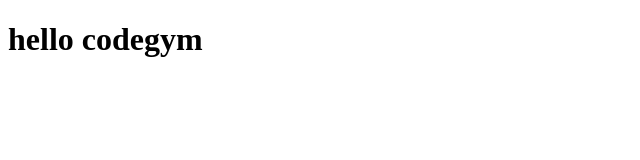
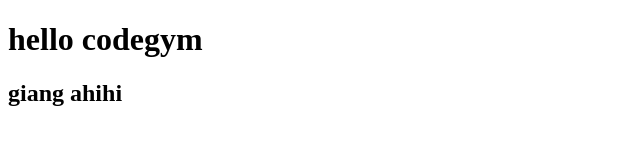
Before and after one commit to giang-1/tet-git, a plain HTML site: page index.html in a window 1280 px wide. Shown: the whole page, without its empty margins (0-640 px from the left). Drawn offline with Linux system fonts and the light colour scheme.

Commit message:
add index.html

```diff
--- a/index.html
+++ b/index.html
@@ -7,5 +7,6 @@
 </head>
 <body>
     <h1>hello codegym</h1>
+    <h2>giang ahihi</h2>
 </body>
 </html>
```
